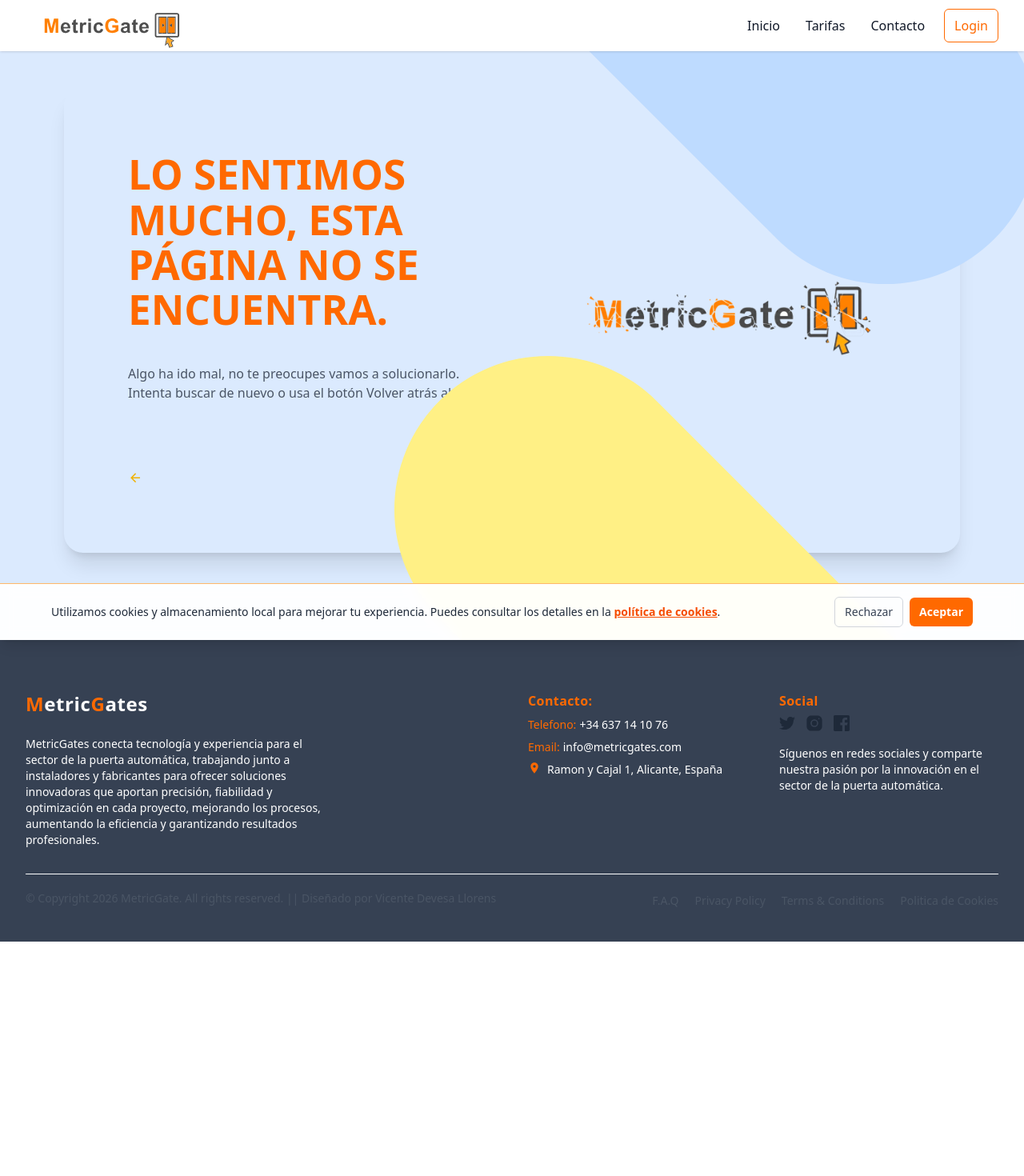
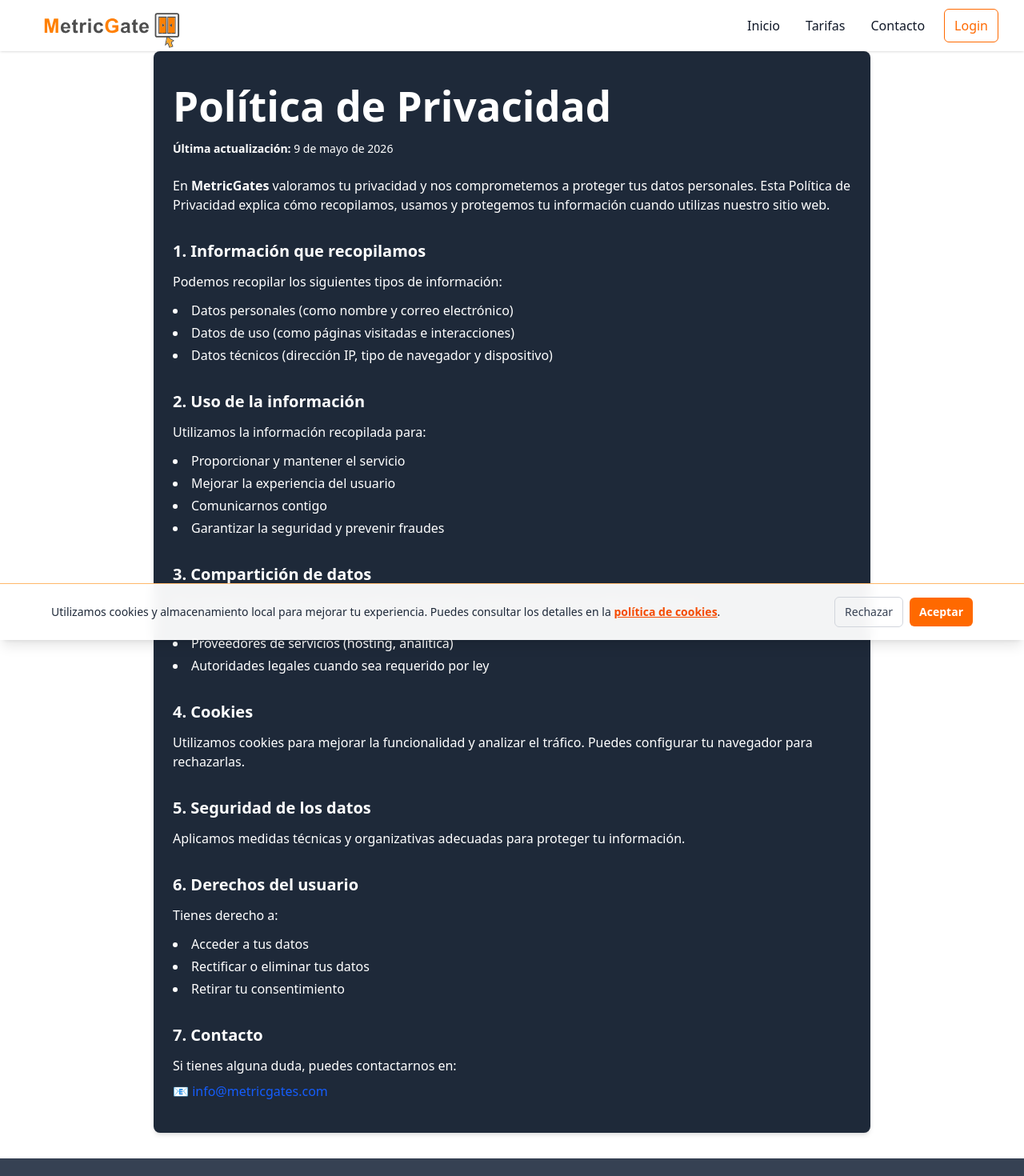
Before and after one commit to aluvdll/proyectometricgate, a React (Vite) app in the folder frontend/: page /politica-privacidad in a window 1280 px wide. Shown: the top 1470 px of the page at 80% size. Before the commit the page ends 1177 px from the top, so only its background shows below. Built offline with nearby package versions, Linux system fonts and the light colour scheme; no server answers.

Commit message:
se añade politica privacidad

```diff
--- a/frontend/src/App.tsx
+++ b/frontend/src/App.tsx
@@ -36,6 +36,7 @@
 import FormArticulo from "./components/FormArticulo";
 import { VerEditarArticulo } from "./components/VerEditarArticulo";
 import { SuperAdminPanel } from "./pages/SuperAdminPanel";
+import PoliticaPrivacidad from "./pages/PoliticaPrivacidad.jsx";
 
 // ----------------------------
 // Componente que protege rutas privadas
@@ -142,6 +143,17 @@
             </PublicLayout>
           }
         />
+
+        <Route
+          path="/politica-privacidad"
+           element={
+            <PublicLayout>
+              <PoliticaPrivacidad />
+            </PublicLayout>
+          }
+        />
+
+
         <Route
           path="/politica-cookies"
           element={
--- a/frontend/src/components/Footer/Footer.tsx
+++ b/frontend/src/components/Footer/Footer.tsx
@@ -162,13 +162,14 @@
             </li>
             <li>
               <a
-                href="/"
+                href="/politica-privacidad"
                 className="text-sm text-gray-600 transition-colors duration-300 hover:text-orange-800"
               >
-                Privacy Policy
+                Política de Privacidad
               </a>
             </li>
-            <li>
+
+           {/* <li>
               <a
                 href="/"
                 className="text-sm text-gray-600 transition-colors duration-300 hover:text-orange-800"
@@ -176,6 +177,7 @@
                 Terms &amp; Conditions
               </a>
             </li>
+            */}
             <li>
               <a
                 href="/politica-cookies"
--- /dev/null
+++ b/frontend/src/pages/PoliticaPrivacidad.jsx
@@ -0,0 +1,71 @@
+export function PoliticaPrivacidad() {
+  return (
+    <div className="container mt-8 mx-auto px-4 py-8">
+<section className="max-w-4xl mx-auto px-6 py-10 text-white bg-gray-800 rounded-lg shadow-md">
+  <h1 className="text-3xl font-bold mb-4">Política de Privacidad</h1>
+  <p className="text-sm mb-6">
+    <strong>Última actualización:</strong> 9 de mayo de 2026
+  </p>
+
+  <p className="mb-6">
+    En <span className="font-semibold">MetricGates</span> valoramos tu privacidad y nos comprometemos a proteger tus datos personales.
+    Esta Política de Privacidad explica cómo recopilamos, usamos y protegemos tu información
+    cuando utilizas nuestro sitio web.
+  </p>
+
+  <h2 className="text-xl font-semibold mt-8 mb-3">1. Información que recopilamos</h2>
+  <p className="mb-3">Podemos recopilar los siguientes tipos de información:</p>
+  <ul className="list-disc list-inside space-y-1 mb-6">
+    <li>Datos personales (como nombre y correo electrónico)</li>
+    <li>Datos de uso (como páginas visitadas e interacciones)</li>
+    <li>Datos técnicos (dirección IP, tipo de navegador y dispositivo)</li>
+  </ul>
+
+  <h2 class="text-xl font-semibold mt-8 mb-3">2. Uso de la información</h2>
+  <p class="mb-3">Utilizamos la información recopilada para:</p>
+  <ul class="list-disc list-inside space-y-1 mb-6">
+    <li>Proporcionar y mantener el servicio</li>
+    <li>Mejorar la experiencia del usuario</li>
+    <li>Comunicarnos contigo</li>
+    <li>Garantizar la seguridad y prevenir fraudes</li>
+  </ul>
+
+  <h2 class="text-xl font-semibold mt-8 mb-3">3. Compartición de datos</h2>
+  <p class="mb-6">
+    No vendemos ni alquilamos tus datos personales. Podemos compartir información con:
+  </p>
+  <ul class="list-disc list-inside space-y-1 mb-6">
+    <li>Proveedores de servicios (hosting, analítica)</li>
+    <li>Autoridades legales cuando sea requerido por ley</li>
+  </ul>
+
+  <h2 class="text-xl font-semibold mt-8 mb-3">4. Cookies</h2>
+  <p class="mb-6">
+    Utilizamos cookies para mejorar la funcionalidad y analizar el tráfico.
+    Puedes configurar tu navegador para rechazarlas.
+  </p>
+
+  <h2 class="text-xl font-semibold mt-8 mb-3">5. Seguridad de los datos</h2>
+  <p class="mb-6">
+    Aplicamos medidas técnicas y organizativas adecuadas para proteger tu información.
+  </p>
+
+  <h2 class="text-xl font-semibold mt-8 mb-3">6. Derechos del usuario</h2>
+  <p class="mb-3">Tienes derecho a:</p>
+  <ul class="list-disc list-inside space-y-1 mb-6">
+    <li>Acceder a tus datos</li>
+    <li>Rectificar o eliminar tus datos</li>
+    <li>Retirar tu consentimiento</li>
+  </ul>
+
+  <h2 class="text-xl font-semibold mt-8 mb-3">7. Contacto</h2>
+  <p class="mb-2">
+    Si tienes alguna duda, puedes contactarnos en:
+  </p>
+  <p class="font-medium text-blue-600">📧 info@metricgates.com</p>
+</section>
+    </div>
+  );
+}
+
+export default PoliticaPrivacidad;
```
